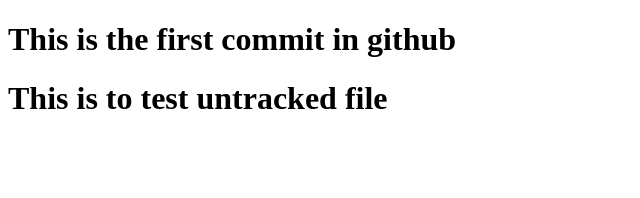
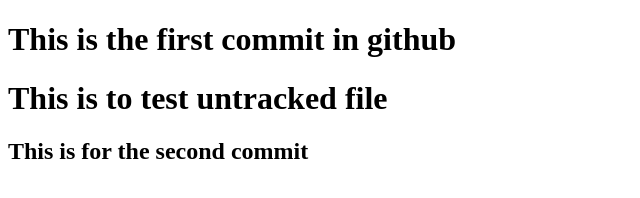
Before and after one commit to umar009-farooq/pasad_git, a plain HTML site: page index.html in a window 1280 px wide. Shown: the whole page, without its empty margins (0-640 px from the left). Drawn offline with Linux system fonts and the light colour scheme.

Commit message:
This is my second commit

```diff
--- a/index.html
+++ b/index.html
@@ -8,5 +8,6 @@
 <body>
     <h1>This is the first commit in github</h1>
     <h1>This is to test untracked file</h1>
+    <h2>This is for the second commit</h2>
 </body>
 </html>
```
